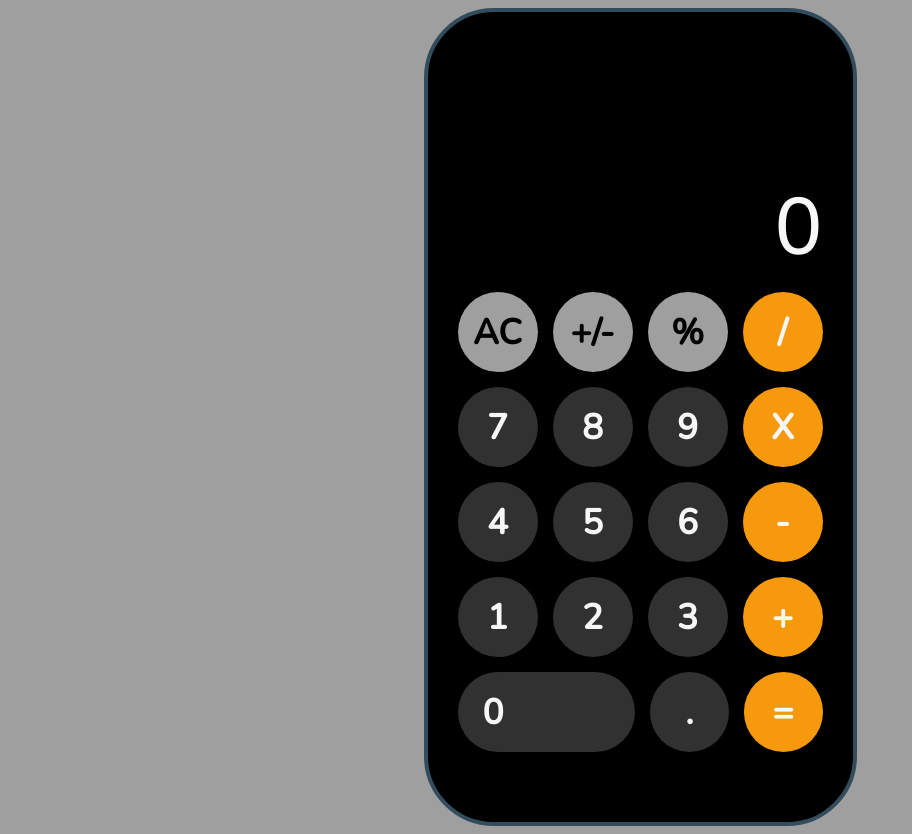
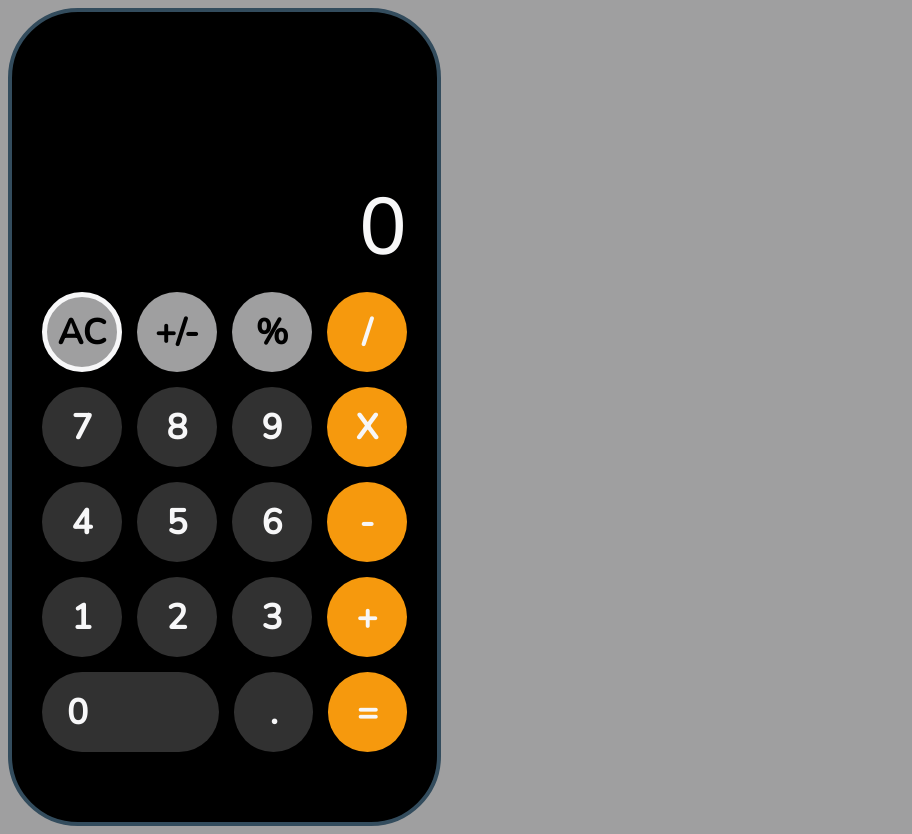
Before and after one commit to jhorman9/secondCalculator, a plain HTML site: page index.html in a window 1280 px wide. In both pictures the pointer is over the element "AC". Shown: the whole page, without its empty margins (0-912 px from the left). Drawn offline with nearby package versions, Linux system fonts and the light colour scheme.

Commit message:
Update styles.css

```diff
--- a/styles/styles.css
+++ b/styles/styles.css
@@ -39,7 +39,6 @@ body {
 }
 
 .calculadora {
-  margin: 0 auto;
   padding: 70px 30px;
   background: var(--black);
   border-radius: 70px;
@@ -80,6 +79,11 @@ body {
   padding: 25px;
 }
 
+.btn:hover {
+  cursor: pointer;
+  border: 5px solid var(--white);
+}
+
 .big-btn {
   width: 50%;
 }
```
